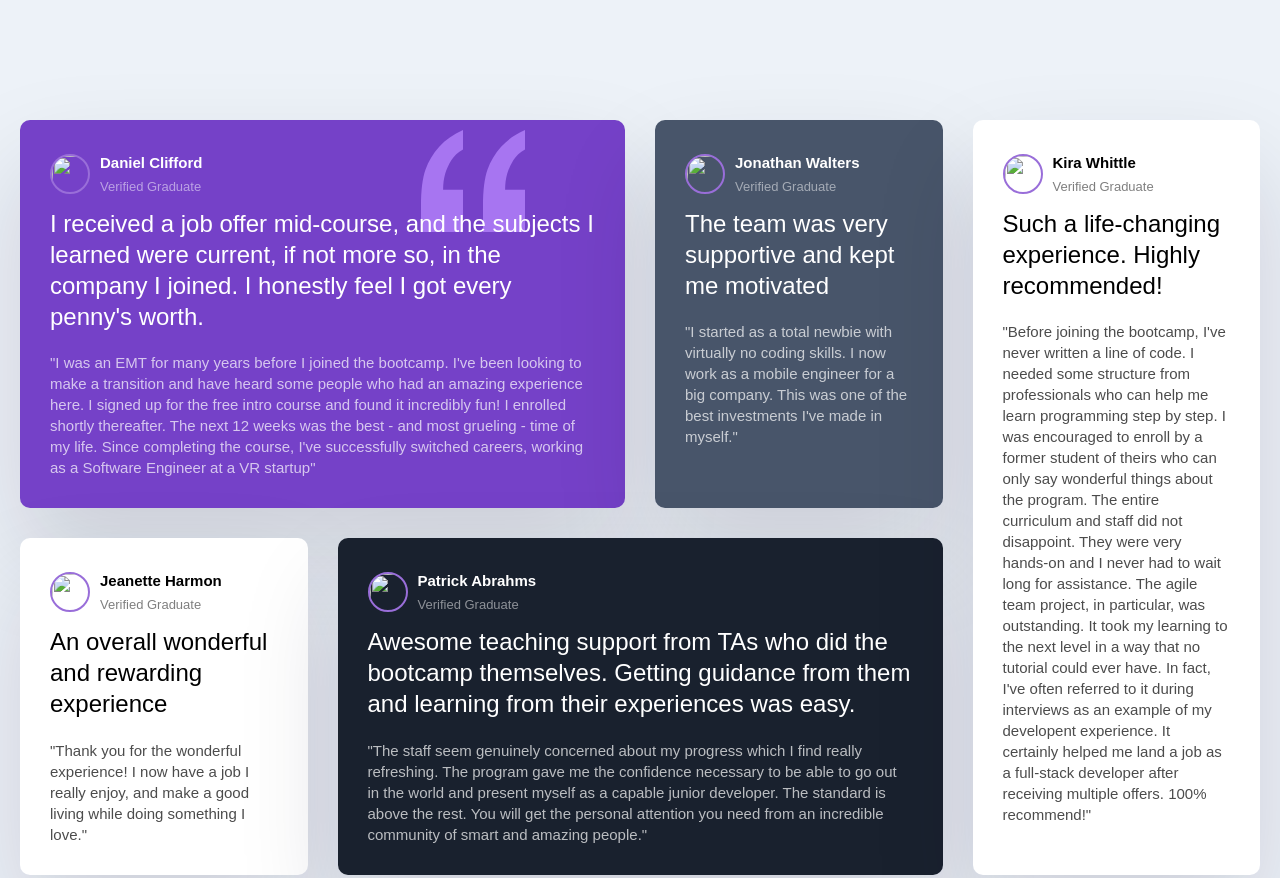
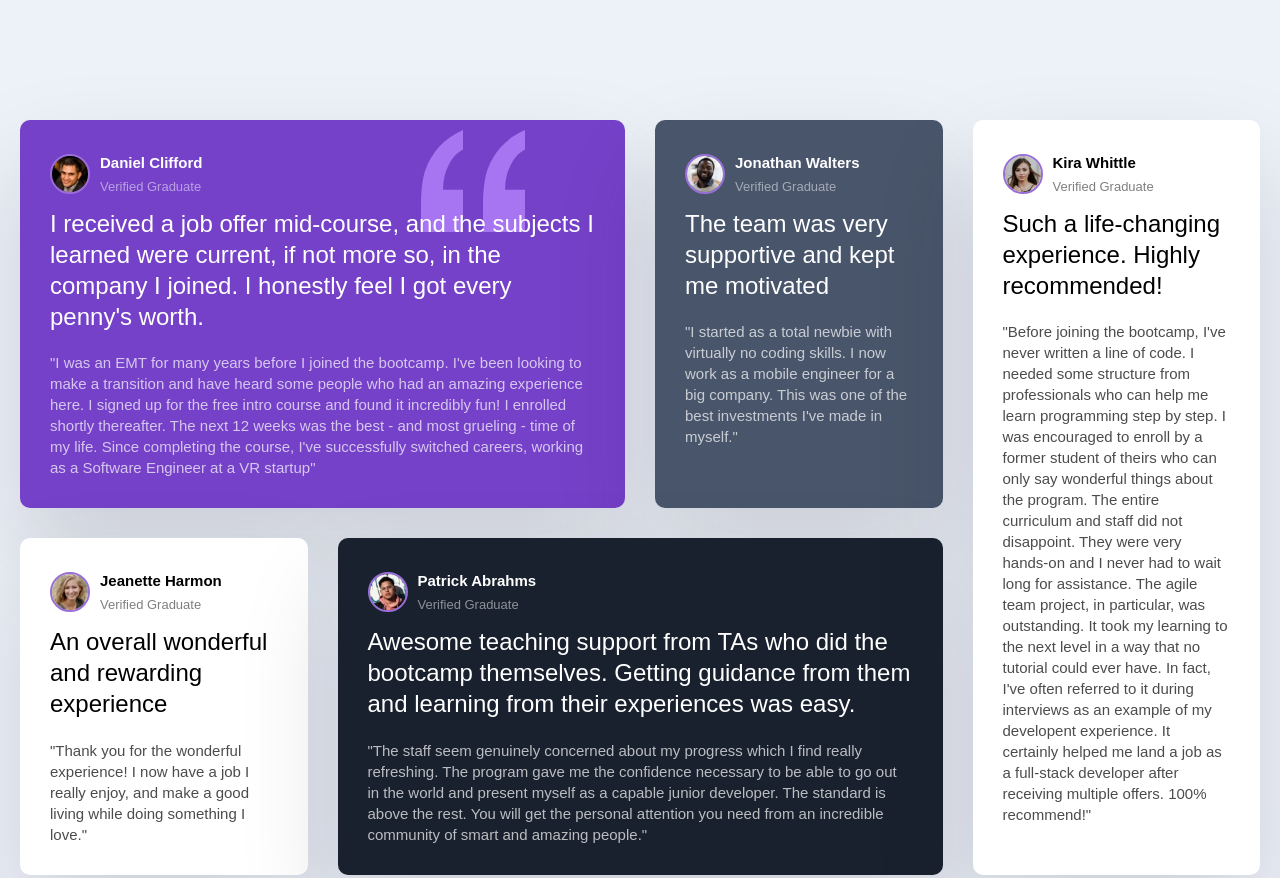
Before and after one commit to claudiodelkahez/grid_crash_courset, a plain HTML site: page index.html in a window 1280 px wide. Shown: the top 878 px of the page. Drawn offline with Linux system fonts and the light colour scheme; a web font is replaced by a local one.

Commit message:
fixed images folder

```diff
--- a/index.html
+++ b/index.html
@@ -12,7 +12,7 @@
             <div class="card card--bg-purple">
                 <header class="card__header">
                     <img
-                        src="./images/image-daniel.jpg"
+                        src="./project/images/image-daniel.jpg"
                         class="card__img"
                         alt=""
                     />
@@ -41,7 +41,7 @@
             <div class="card card--bg-gray-blue">
                 <header class="card__header">
                     <img
-                        src="images/image-jonathan.jpg"
+                        src="./project/images/image-jonathan.jpg"
                         class="card__img"
                         alt=""
                     />
@@ -63,7 +63,7 @@
             <div class="card">
                 <header class="card__header">
                     <img
-                        src="images/image-jeanette.jpg"
+                        src="./project/images/image-jeanette.jpg"
                         class="card__img"
                         alt=""
                     />
@@ -85,7 +85,7 @@
             <div class="card card--bg-black-blue">
                 <header class="card__header">
                     <img
-                        src="images/image-patrick.jpg"
+                        src="./project/images/image-patrick.jpg"
                         class="card__img"
                         alt=""
                     />
@@ -111,7 +111,7 @@
 
             <div class="card">
                 <header class="card__header">
-                    <img src="images/image-kira.jpg" class="card__img" alt="" />
+                    <img src="./project/images/image-kira.jpg" class="card__img" alt="" />
                     <div>
                         <h3>Kira Whittle</h3>
                         <p>Verified Graduate</p>
```
